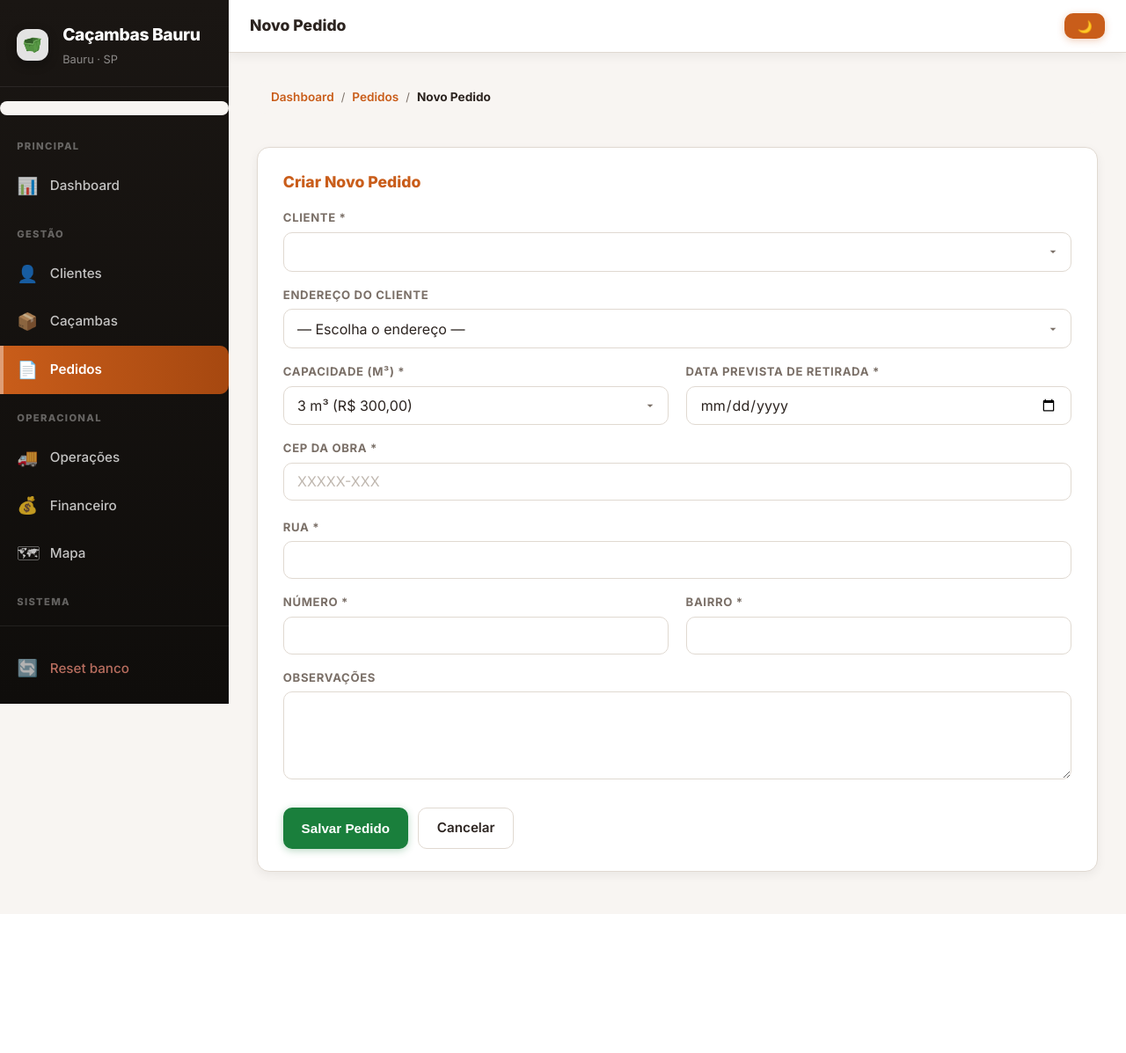
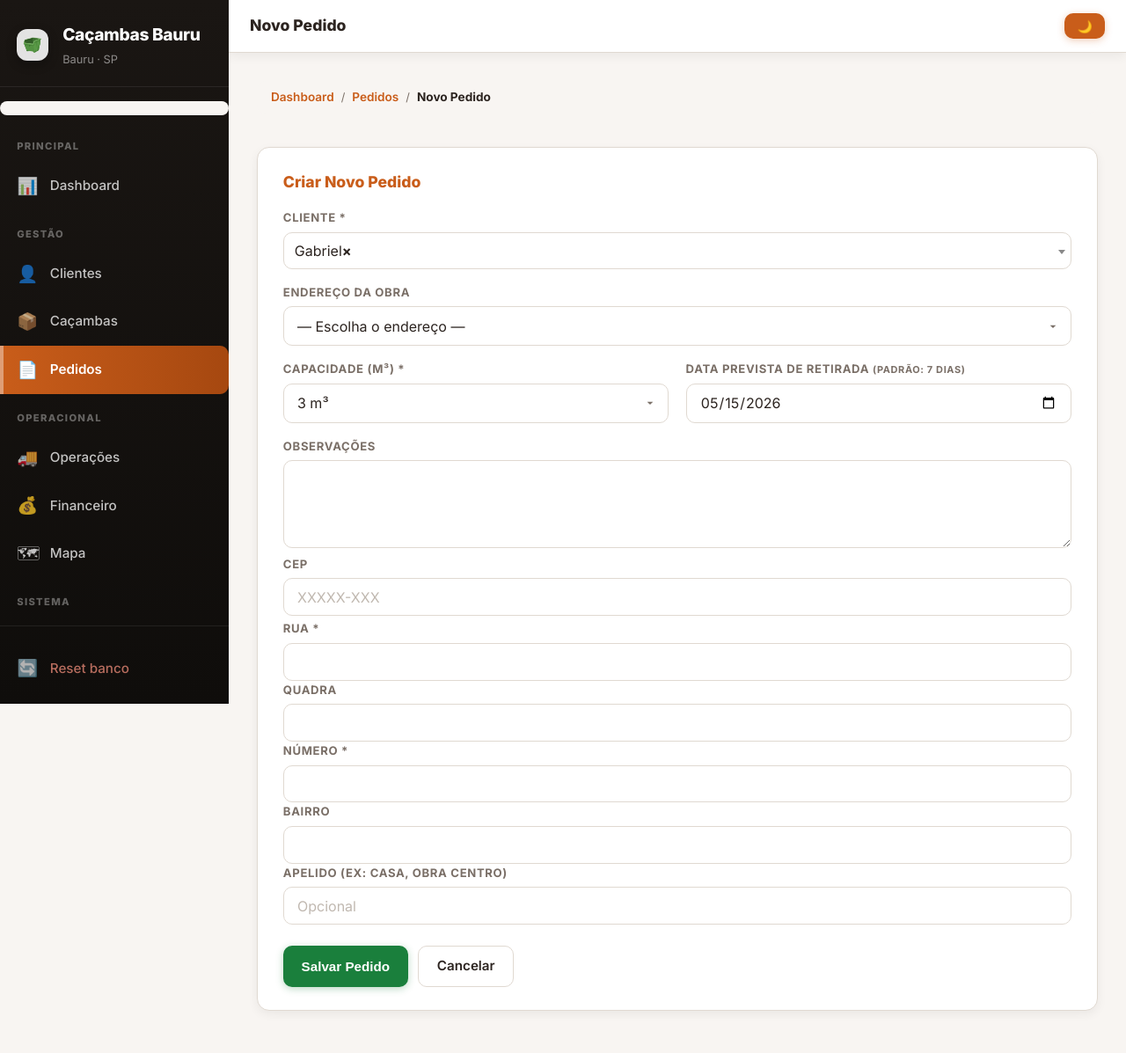
Before and after one commit to GABRIELMISTRONI/cacamba, a Flask app: page /pedidos/novo?cliente_id=1 in a window 1280 px wide. Shown: the whole page at 88% size. Before the commit the page ends 1039 px from the top, so only its background shows below. Run offline with Flask 3, Linux system fonts and the light colour scheme; data comes from the database, SQL or seed files in the repository; both versions use the stored data as it was after the commit; tables that the repository leaves empty hold one stand-in row (values such as "Sample post"); lists and menus that the app fills with data are empty; some libraries are stand-ins or nearby versions.

Commit message:
corrigindo erros na locação

```diff
--- a/app.py
+++ b/app.py
@@ -507,7 +507,7 @@ def pedido_novo():
 
     if request.method == "POST":
         cid   = request.form.get("cliente_id","").strip()
-        cap   = request.form.get("capacidade_m3","").strip()
+        cap   = request.form.get("capacidade","").strip()
         end_id = request.form.get("endereco_id","").strip()
         obs   = request.form.get("observacoes","").strip()
 
@@ -517,6 +517,10 @@ def pedido_novo():
             return render_template("pedido_novo.html", clientes=clientes_list, pre_cliente_id=pre)
         if not _cap_ok(cap):
             flash("Tamanho inválido.","erro")
+            conn.close()
+            return render_template("pedido_novo.html", clientes=clientes_list, pre_cliente_id=pre)
+        if not end_id:
+            flash("Selecione ou cadastre o endereço da obra.","erro")
             conn.close()
             return render_template("pedido_novo.html", clientes=clientes_list, pre_cliente_id=pre)
 
@@ -558,14 +562,19 @@ def pedido_novo():
 
         linha = _fmt_endereco(obra_cep, obra_rua, obra_quadra, obra_numero, obra_bairro)
         agora = datetime.now().strftime("%Y-%m-%d %H:%M")
+        # Data prevista: vinda do form (editável), senão 7 dias a partir de hoje
+        data_fim = request.form.get("data_fim_prevista","").strip()
+        if not data_fim:
+            from datetime import timedelta
+            data_fim = (date.today() + timedelta(days=7)).isoformat()
         conn.execute(
             """INSERT INTO pedidos
                (cliente_id,cacamba_id,capacidade_m3,endereco_obra,
                 obra_cep,obra_rua,obra_quadra,obra_numero,obra_bairro,
                 data_inicio,data_fim_prevista,status,pago,criado_em,observacoes)
-               VALUES (?,NULL,?,?,?,?,?,?,'pendente',0,?,?)""",
+               VALUES (?,NULL,?,?,?,?,?,?,?,?,?,'pendente',0,?,?)""",
             (int(cid),int(cap),linha,obra_cep,obra_rua,obra_quadra,
-             obra_numero,obra_bairro,agora,obs),
+             obra_numero,obra_bairro,agora,data_fim,agora,obs),
         )
         conn.commit()
         conn.close()
@@ -940,6 +949,16 @@ def api_cliente_enderecos(cid):
     return Response(json.dumps([dict(r) for r in rows]), mimetype="application/json")
 
 
+@app.route("/api/clientes/<int:cid>/info")
+def api_cliente_info(cid):
+    conn = get_conn()
+    row = conn.execute("SELECT id, nome FROM clientes WHERE id=?", (cid,)).fetchone()
+    conn.close()
+    if not row:
+        return Response(json.dumps({}), status=404, mimetype="application/json")
+    return Response(json.dumps({"id": row["id"], "nome": row["nome"]}), mimetype="application/json")
+
+
 @app.route("/api/clientes/search")
 def api_clientes_search():
     q = request.args.get("q", "").strip()
--- a/templates/base.html
+++ b/templates/base.html
@@ -134,5 +134,6 @@
     document.getElementById('sidebarOverlay').classList.remove('visible');
   }
   </script>
+  {% block scripts %}{% endblock %}
 </body>
 </html>
--- a/templates/pedido_novo.html
+++ b/templates/pedido_novo.html
@@ -12,65 +12,114 @@
 {% block head_extra %}
 <link href="https://cdn.jsdelivr.net/npm/select2@4.1.0-rc.0/dist/css/select2.min.css" rel="stylesheet" />
 <script src="https://code.jquery.com/jquery-3.6.0.min.js"></script>
+<style>
+  .select2-container--default .select2-selection--single {
+    background-color: var(--surface-color) !important;
+    background-image: none !important;
+    border: 1.5px solid var(--line) !important;
+    border-radius: var(--radius-sm) !important;
+    height: 42px !important;
+    display: flex; align-items: center;
+  }
+  .select2-container--default .select2-selection--single .select2-selection__rendered {
+    color: var(--text-color) !important;
+    line-height: 42px; padding-left: 12px; padding-right: 30px;
+  }
+  .select2-container--default .select2-selection--single .select2-selection__placeholder { color: #c0b8b0 !important; }
+  .select2-container--default .select2-selection--single .select2-selection__arrow { height: 42px; }
+  .select2-container--default.select2-container--focus .select2-selection--single,
+  .select2-container--default.select2-container--open  .select2-selection--single {
+    border-color: var(--brand) !important;
+    box-shadow: 0 0 0 4px rgba(201,93,26,.15) !important;
+  }
+  .select2-dropdown {
+    background-color: var(--surface-color); border: 1.5px solid var(--line);
+    border-radius: var(--radius-sm); z-index: 9999;
+  }
+  .select2-search--dropdown .select2-search__field {
+    background: var(--surface-color); color: var(--text-color);
+    border: 1.5px solid var(--line); border-radius: var(--radius-sm);
+  }
+  .select2-results__option { color: var(--text-color); padding: 8px 12px; }
+  .select2-container--default .select2-results__option--highlighted[aria-selected] { background-color: var(--brand); color: #fff; }
+  .select2-container--default .select2-results__option[aria-selected=true] { background-color: var(--surface-soft); }
+
+  /* Bloco de novo endereço — fora do form-grid, escondido por padrão */
+  #form-novo-endereco {
+    display: none;
+    grid-template-columns: repeat(2, 1fr);
+    gap: 1rem 1.2rem;
+    margin-top: 0;
+  }
+  #form-novo-endereco.visivel { display: grid; }
+</style>
 {% endblock %}
 
 {% block content %}
 <div class="card">
   <h2 class="card-title">Criar Novo Pedido</h2>
   <form method="POST" action="{{ url_for('pedido_novo') }}">
+
     <div class="form-grid">
       <div class="form-group span-2">
         <label for="cliente_id">Cliente *</label>
-        <select id="cliente_id" name="cliente_id" class="select2" style="width: 100%" required data-placeholder="Selecione o cliente" data-allow-clear="true">
+        <select id="cliente_id" name="cliente_id" style="width:100%" required>
           <option></option>
         </select>
       </div>
 
       <div class="form-group span-2">
-        <label for="endereco_id">Endereço do cliente</label>
+        <label for="endereco_id">Endereço da Obra</label>
         <select id="endereco_id" name="endereco_id">
           <option value="">— Selecione o cliente primeiro —</option>
-          <option value="novo">+ Adicionar novo endereço</option>
         </select>
       </div>
 
       <div class="form-group">
         <label for="capacidade">Capacidade (m³) *</label>
-        <select id="capacidade" name="capacidade" class="select-cacamba" data-cap="{{ cap }}" required>
-          <option value="3">3 m³ (R$ 300,00)</option>
-          <option value="4">4 m³ (R$ 330,00)</option>
+        <select id="capacidade" name="capacidade" required>
+          <option value="3">3 m³</option>
+          <option value="4">4 m³</option>
         </select>
       </div>
 
       <div class="form-group">
-        <label for="data_fim_prevista">Data Prevista de Retirada *</label>
-        <input type="date" id="data_fim_prevista" name="data_fim_prevista" required>
-      </div>
-
-      <div class="form-group span-2">
-        <label for="cep">CEP da Obra *</label>
-        <input type="text" id="cep" name="cep" data-mask="cep" data-cep-autofill data-cep-status placeholder="XXXXX-XXX" required>
-        <small class="field-note" data-cep-status></small>
-      </div>
-
-      <div class="form-group span-2">
-        <label for="obra_rua">Rua *</label>
-        <input type="text" id="obra_rua" name="obra_rua" required>
-      </div>
-
-      <div class="form-group">
-        <label for="obra_numero">Número *</label>
-        <input type="text" id="obra_numero" name="obra_numero" required>
-      </div>
-
-      <div class="form-group">
-        <label for="obra_bairro">Bairro *</label>
-        <input type="text" id="obra_bairro" name="obra_bairro" required>
+        <label for="data_fim_prevista">Data Prevista de Retirada <small class="muted">(padrão: 7 dias)</small></label>
+        <input type="date" id="data_fim_prevista" name="data_fim_prevista">
       </div>
 
       <div class="form-group span-2">
         <label for="observacoes">Observações</label>
         <textarea id="observacoes" name="observacoes" rows="3"></textarea>
+      </div>
+    </div>
+
+    <!-- Campos de novo endereço — FORA do form-grid, oculto até ser necessário -->
+    <div id="form-novo-endereco">
+      <div class="form-group span-2">
+        <label for="obra_cep">CEP</label>
+        <input type="text" id="obra_cep" name="obra_cep" data-mask="cep" data-cep-autofill placeholder="XXXXX-XXX">
+        <small class="field-note" data-cep-status></small>
+      </div>
+      <div class="form-group span-2">
+        <label for="obra_rua">Rua *</label>
+        <input type="text" id="obra_rua" name="obra_rua">
+      </div>
+      <div class="form-group">
+        <label for="obra_quadra">Quadra</label>
+        <input type="text" id="obra_quadra" name="obra_quadra">
+      </div>
+      <div class="form-group">
+        <label for="obra_numero">Número *</label>
+        <input type="text" id="obra_numero" name="obra_numero">
+      </div>
+      <div class="form-group span-2">
+        <label for="obra_bairro">Bairro</label>
+        <input type="text" id="obra_bairro" name="obra_bairro">
+      </div>
+      <div class="form-group span-2">
+        <label for="endereco_apelido">Apelido (ex: Casa, Obra Centro)</label>
+        <input type="text" id="endereco_apelido" name="endereco_apelido" placeholder="Opcional">
       </div>
     </div>
 
@@ -85,36 +134,101 @@
 {% block scripts %}
 <script src="https://cdn.jsdelivr.net/npm/select2@4.1.0-rc.0/dist/js/select2.min.js"></script>
 <script>
-  $(document).ready(function() {
-    // Initialize Select2 with AJAX search
-$('#cliente_id').select2({
-  placeholder: 'Digite o nome, CPF ou CNPJ do cliente',
+$(document).ready(function () {
+
+  var $clienteSel  = $('#cliente_id');
+  var $enderecoSel = $('#endereco_id');
+  var $formNovo    = $('#form-novo-endereco');
+
+  // ── Inicializar Select2 ─────────────────────────────────────────────
+  $clienteSel.select2({
+    placeholder: 'Digite o nome, CPF ou CNPJ',
     allowClear: true,
+    width: '100%',
+    dropdownParent: $clienteSel.closest('.form-group'),
     ajax: {
       url: '{{ url_for("api_clientes_search") }}',
       dataType: 'json',
-    delay: 300,
-    data: function(params) {
-      return { q: params.term || '' };
-    },
-    processResults: function(data) {
-      return { results: data };
-    },
+      delay: 250,
+      data: function (p) { return { q: p.term || '' }; },
+      processResults: function (d) { return { results: d }; },
       cache: true
     },
     minimumInputLength: 0,
-  templateResult: function(cliente) {
-    if (cliente.loading) return cliente.text;
-    return $('<span>' + cliente.text + '</span>');
-  },
-  templateSelection: function(cliente) {
-    return cliente.text || cliente.id;
+    templateResult:    function (c) { return c.loading ? 'Buscando...' : c.text; },
+    templateSelection: function (c) { return c.text || c.id; }
+  });
+
+  // ── Ao selecionar cliente: buscar endereços ─────────────────────────
+  $clienteSel.on('select2:select', function (e) {
+    var cid = e.params.data.id;
+    $enderecoSel.html('<option value="">Carregando...</option>').prop('disabled', true);
+    $formNovo.removeClass('visivel');
+    limparNovo();
+
+    fetch('/api/clientes/' + cid + '/enderecos')
+      .then(function (r) { return r.ok ? r.json() : []; })
+      .then(function (lista) {
+        $enderecoSel.prop('disabled', false).empty();
+        if (lista.length) {
+          $enderecoSel.append('<option value="">— Escolha o endereço —</option>');
+          lista.forEach(function (a) {
+            var label = (a.apelido ? '[' + a.apelido + '] ' : '') + a.rua;
+            if (a.quadra) label += ', Q.' + a.quadra;
+            if (a.numero) label += ', nº ' + a.numero;
+            if (a.bairro) label += ' — '   + a.bairro;
+            $enderecoSel.append('<option value="' + a.id + '">' + label + '</option>');
+          });
+        }
+        $enderecoSel.append('<option value="novo">+ Novo endereço</option>');
+      })
+      .catch(function () {
+        $enderecoSel.prop('disabled', false).html('<option value="novo">+ Novo endereço</option>');
+      });
+  });
+
+  // ── Ao limpar cliente ───────────────────────────────────────────────
+  $clienteSel.on('select2:clear', function () {
+    $enderecoSel.html('<option value="">— Selecione o cliente primeiro —</option>').prop('disabled', false);
+    $formNovo.removeClass('visivel');
+    limparNovo();
+  });
+
+  // ── Ao mudar endereço: mostrar/esconder form de novo endereço ───────
+  $enderecoSel.on('change', function () {
+    if ($(this).val() === 'novo') {
+      $formNovo.addClass('visivel');
+      limparNovo();
+    } else {
+      $formNovo.removeClass('visivel');
     }
   });
 
-    // Set minimum date for retirada (today)
-    var today = new Date().toISOString().split('T')[0];
-    document.getElementById('data_fim_prevista').min = today;
+  function limparNovo() {
+    ['obra_cep','obra_rua','obra_quadra','obra_numero','obra_bairro','endereco_apelido']
+      .forEach(function (id) { var el = document.getElementById(id); if (el) el.value = ''; });
+  }
+
+  // ── Data mínima hoje, padrão +7 dias ───────────────────────────────
+  var today = new Date();
+  var minDate = today.toISOString().split('T')[0];
+  var defDate = new Date(today.getTime() + 7*24*60*60*1000).toISOString().split('T')[0];
+  var dtInput = document.getElementById('data_fim_prevista');
+  dtInput.min   = minDate;
+  dtInput.value = defDate;
+
+  // ── Pré-carregar cliente via ?cliente_id= ───────────────────────────
+  var preId = (document.body.dataset.preClienteId || '').trim();
+  if (preId) {
+    fetch('/api/clientes/' + preId + '/info')
+      .then(function (r) { return r.ok ? r.json() : null; })
+      .then(function (d) {
+        if (!d || !d.id) return;
+        $clienteSel.append(new Option(d.nome, String(d.id), true, true)).trigger('change');
+        $clienteSel.trigger({ type: 'select2:select', params: { data: { id: String(d.id) } } });
+      }).catch(function () {});
+  }
+
 });
 </script>
 {% endblock %}
```
Also changed, not shown: cacambas.db. Lines whose indentation alone changed are shown as unchanged.
